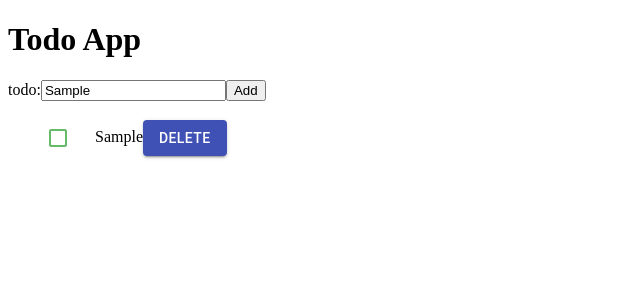
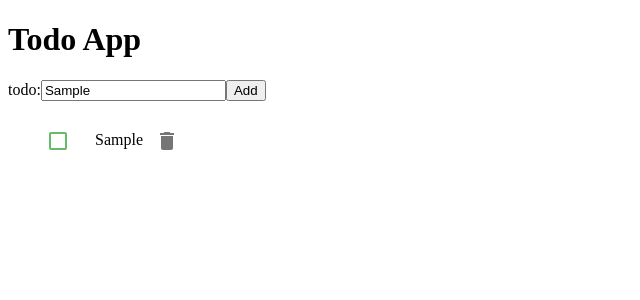
Before and after one commit to h-isobuchi/react-todo, a React (Create React App) app: page / in a window 1280 px wide. Both pictures are taken after typing "Sample" into the empty fields and a click on the button "Add". Shown: the top 300 px of the page, without its empty margins (0-640 px from the left). Built offline with nearby package versions, Linux system fonts and the light colour scheme.

Commit message:
Change delete button icon

```diff
--- a/package.json
+++ b/package.json
@@ -4,6 +4,7 @@
   "private": true,
   "dependencies": {
     "@material-ui/core": "^4.10.0",
+    "@material-ui/icons": "^4.9.1",
     "@testing-library/jest-dom": "^4.2.4",
     "@testing-library/react": "^9.3.2",
     "@testing-library/user-event": "^7.1.2",
--- a/src/TodoList.js
+++ b/src/TodoList.js
@@ -1,9 +1,10 @@
 import React from 'react';
-import Button from '@material-ui/core/Button';
 import { withStyles } from '@material-ui/core/styles';
 import { green } from '@material-ui/core/colors';
 import Checkbox from '@material-ui/core/Checkbox';
 import FormControlLabel from '@material-ui/core/FormControlLabel';
+import IconButton from '@material-ui/core/IconButton';
+import DeleteIcon from '@material-ui/icons/Delete';
 import './TodoList.css'
 
 const GreenCheckbox = withStyles({
@@ -26,7 +27,9 @@ class TodoList extends React.Component {
                             control={<GreenCheckbox checked={this.props.todos[i].completed} onChange={() => this.props.handleCheckChange(i)} name="checkedG" />}
                         />
                         <span className={this.props.todos[i].completed ? "text-line-through" : "plain-text"}>{this.props.todos[i].todo}</span>
-                        <Button variant="contained" color="primary" onClick={() => this.props.handleDeleteClick(i)}>Delete</Button>
+                        <IconButton aria-label="delete" onClick={() => this.props.handleDeleteClick(i)}>
+                          <DeleteIcon />
+                        </IconButton>
                    </li>
                )}
             </ul>
```
Also changed, not shown: 1 other file (tests, documents, lock files or other folders).
